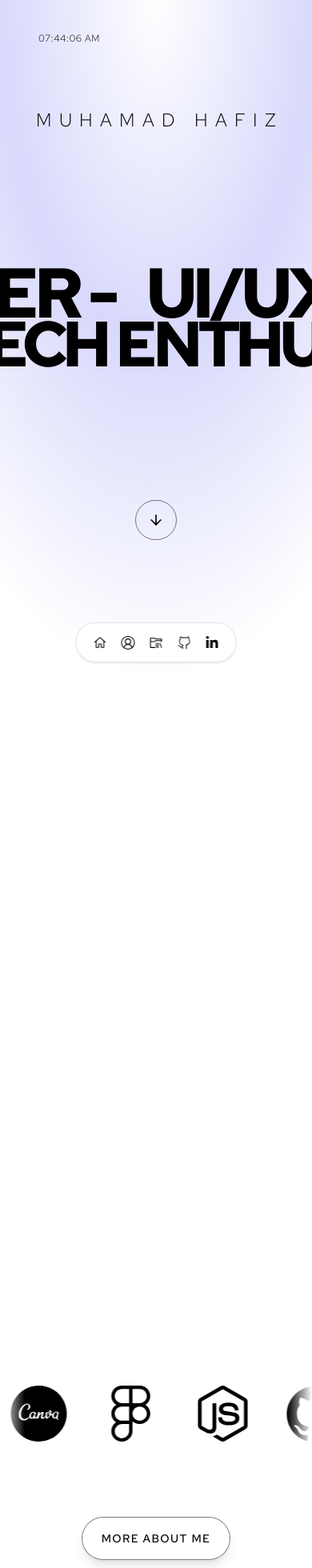
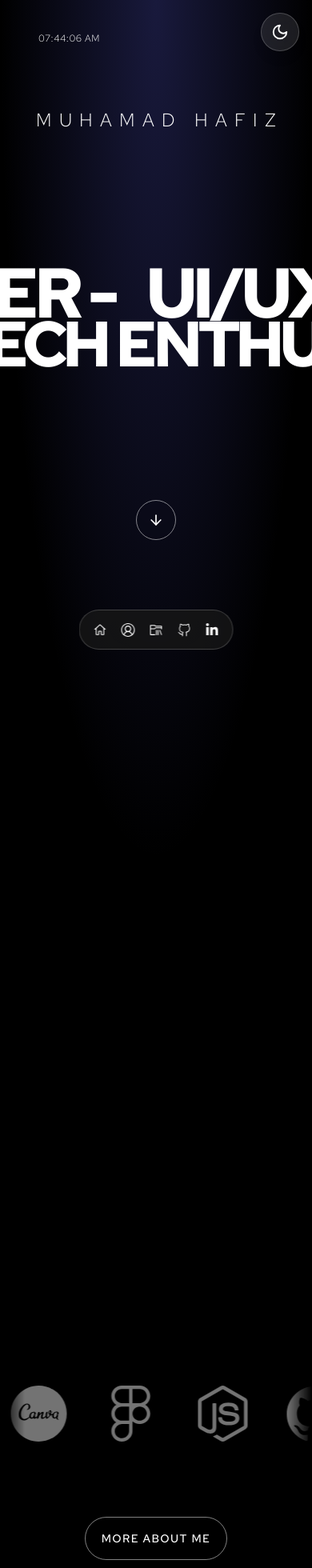
Before and after one commit to vyzz-xz/portfolio, a Next.js app: page / in a window 390 px wide. Shown: the top 1960 px of the page at 80% size. Built offline with nearby package versions, Linux system fonts and the light colour scheme.

Commit message:
Implement theme & Responsive Layout

```diff
--- a/app/components/CTAButton.tsx
+++ b/app/components/CTAButton.tsx
@@ -5,9 +5,10 @@ import { motion } from 'framer-motion';
 interface CTAButtonProps {
   text: string;
   onClick?: () => void;
+  isDarkMode?: boolean;
 }
 
-export default function CTAButton({ text, onClick }: CTAButtonProps) {
+export default function CTAButton({ text, onClick, isDarkMode = false }: CTAButtonProps) {
   return (
     <motion.button
       onClick={onClick}
@@ -15,7 +16,14 @@ export default function CTAButton({ text, onClick }: CTAButtonProps) {
       whileTap={{ scale: 0.95 }}
       transition={{ type: "spring", stiffness: 400, damping: 17 }}
 
-      className="relative overflow-hidden rounded-full bg-white px-6 py-4 text-black border border-black/50 shadow-lg group"
+      className={`
+        relative overflow-hidden rounded-full px-5 py-4 border shadow-lg group cursor-pointer bg-transparent backdrop-blur-sm
+        transition-colors duration-300 ease-out
+        ${isDarkMode
+          ? 'border-white/50 text-white'
+          : 'border-black/50 text-black'
+        }
+      `}
     >
       <div className="relative overflow-hidden">
 
--- a/app/components/Dock.tsx
+++ b/app/components/Dock.tsx
@@ -19,6 +19,7 @@ export type DockProps = {
   dockHeight?: number;
   magnification?: number;
   spring?: any;
+  isDarkMode?: boolean;
 };
 
 function DockItem({
@@ -29,7 +30,8 @@ function DockItem({
   spring,
   distance,
   magnification,
-  baseItemSize
+  baseItemSize,
+  isDarkMode
 }: any) {
   const ref = useRef<HTMLDivElement>(null);
   const isHovered = useMotionValue(0);
@@ -55,7 +57,11 @@ function DockItem({
       onBlur={() => isHovered.set(0)}
       onClick={onClick}
 
-      className={`relative inline-flex items-center justify-center rounded-full transition-colors duration-300 cursor-pointer text-black hover:text-black hover:bg-neutral-200/50 ${className}`}
+      className={`relative inline-flex items-center justify-center rounded-full transition-colors duration-300 cursor-pointer ${isDarkMode
+          ? 'text-white hover:text-white hover:bg-white/5'
+          : 'text-black hover:text-black hover:bg-black/5'
+        }
+        ${className}`}
       tabIndex={0}
       role="button"
     >
@@ -68,7 +74,7 @@ function DockItem({
   );
 }
 
-function DockLabel({ children, className = '', isHovered }: any) {
+function DockLabel({ children, className = '', isHovered, isDarkMode }: any) {
   const [isVisible, setIsVisible] = useState(false);
 
   useEffect(() => {
@@ -87,7 +93,12 @@ function DockLabel({ children, className = '', isHovered }: any) {
           animate={{ opacity: 1, y: -12, x: "-50%" }}
           exit={{ opacity: 0, y: 5, x: "-50%" }}
           transition={{ duration: 0.2 }}
-          className={`${className} hidden md:block absolute -top-6 left-1/2 w-fit whitespace-pre rounded-md border border-neutral-200 bg-black/90 px-2 py-0.5 text-[10px] font-reguler text-white shadow-sm backdrop-blur-sm z-50 pointer-events-none`}
+          className={`${className} absolute -top-5 left-1/2 w-fit whitespace-pre rounded-md border px-2 py-0.5 text-[10px] font-medium shadow-sm backdrop-blur-sm z-50 pointer-events-none
+            ${isDarkMode
+              ? 'bg-white border-black text-white'
+              : 'bg-black border-black text-white'
+            }
+          `}
         >
           {children}
         </motion.div>
@@ -100,7 +111,7 @@ function DockIcon({ children, className = '' }: any) {
   return <div className={`flex items-center justify-center w-full h-full ${className}`}>{children}</div>;
 }
 
-function DockDivider() {
+function DockDivider({ isDarkMode }: { isDarkMode?: boolean }) {
   return <div className="h-8 w-[1px] bg-neutral-300/50 mx-2 self-center" />;
 }
 
@@ -108,13 +119,14 @@ export default function Dock({
   items,
   className = '',
 
-  spring = { mass: 0.1, stiffness: 100, damping: 12 },
+  spring = { mass: 0.1, stiffness: 150, damping: 18 },
 
   magnification = 60,
   distance = 150,
-  panelHeight = 64,
+  panelHeight = 58,
   dockHeight = 150,
-  baseItemSize = 45
+  baseItemSize = 45,
+  isDarkMode = false
 }: DockProps) {
   const mouseX = useMotionValue(Infinity);
   const isHovered = useMotionValue(0);
@@ -134,7 +146,11 @@ export default function Dock({
           isHovered.set(0);
           mouseX.set(Infinity);
         }}
-        className={`${className} fixed bottom-4 md:bottom-8 left-1/2 transform -translate-x-1/2 flex items-center w-fit gap-0.1 rounded-full bg-white/90 border border-black/10 px-3 pb-2 pt-2 backdrop-blur-2xl shadow z-20 transition-all duration-300`}
+        className={`${className} fixed bottom-8 left-1/2 transform -translate-x-1/2 flex items-center w-fit gap-0.1 rounded-full px-2 py-1 backdrop-blur-2xl shadow-l z-50 transition-colors duration-500
+          ${isDarkMode
+            ? 'bg-neutral-900/80 border border-white/20'
+            : 'bg-white border border-black/20'
+          }`}
         style={{ height: panelHeight }}
         role="toolbar"
       >
@@ -152,6 +168,7 @@ export default function Dock({
               distance={distance}
               magnification={magnification}
               baseItemSize={baseItemSize}
+              isDarkMode={isDarkMode}
             >
               <DockIcon>{item.icon}</DockIcon>
               <DockLabel>{item.label}</DockLabel>
--- a/app/components/LogoLoop.tsx
+++ b/app/components/LogoLoop.tsx
@@ -35,6 +35,7 @@ export interface LogoLoopProps {
   ariaLabel?: string;
   className?: string;
   style?: React.CSSProperties;
+  isDarkMode?: boolean;
 }
 
 const ANIMATION_CONFIG = {
@@ -211,7 +212,8 @@ export const LogoLoop = React.memo<LogoLoopProps>(
     renderItem,
     ariaLabel = 'Partner logos',
     className,
-    style
+    style,
+    isDarkMode = false
   }) => {
     const containerRef = useRef<HTMLDivElement>(null);
     const trackRef = useRef<HTMLDivElement>(null);
@@ -331,8 +333,12 @@ export const LogoLoop = React.memo<LogoLoopProps>(
             className={cx(
               'inline-flex items-center',
               'motion-reduce:transition-none',
+              'transition-all duration-500 ease-in-out',
+              isDarkMode
+                ? 'text-neutral-500 group-hover/item:text-white'
+                : 'text-neutral-400 group-hover/item:text-black',
               scaleOnHover &&
-                'transition-transform duration-300 ease-[cubic-bezier(0.4,0,0.2,1)] group-hover/item:scale-125 group-hover/item:text-black'
+                'transform group-hover/item:scale-125'
             )}
             aria-hidden={!!(item as any).href && !(item as any).ariaLabel}
           >
@@ -346,7 +352,7 @@ export const LogoLoop = React.memo<LogoLoopProps>(
               '[image-rendering:-webkit-optimize-contrast]',
               'motion-reduce:transition-none',
               scaleOnHover &&
-                'transition-transform duration-300 ease-[cubic-bezier(0.4,0,0.2,1)] group-hover/item:scale-125 group-hover/item:text-black'
+                'transition-transform duration-500 ease-[cubic-bezier(0.4,0,0.2,1)] group-hover/item:scale-125'
             )}
             src={(item as any).src}
             srcSet={(item as any).srcSet}
@@ -370,7 +376,7 @@ export const LogoLoop = React.memo<LogoLoopProps>(
             className={cx(
               'inline-flex items-center no-underline rounded',
               'transition-opacity duration-200 ease-linear',
-              'hover:opacity-80',
+              'hover:opacity-100',
               'focus-visible:outline focus-visible:outline-current focus-visible:outline-offset-2'
             )}
             href={(item as any).href}
@@ -398,7 +404,7 @@ export const LogoLoop = React.memo<LogoLoopProps>(
           </li>
         );
       },
-      [isVertical, scaleOnHover, renderItem]
+      [isVertical, scaleOnHover, renderItem, isDarkMode]
     );
 
     const logoLists = useMemo(
--- a/app/components/ScrollButton.tsx
+++ b/app/components/ScrollButton.tsx
@@ -3,12 +3,15 @@
 import { motion } from 'framer-motion';
 import { LuArrowDown } from 'react-icons/lu';
 
-export default function ScrollButton() {
+interface ScrollButtonProps {
+  isDarkMode?: boolean;
+}
+
+export default function ScrollButton({ isDarkMode = false }: ScrollButtonProps) {
 
   const handleScroll = () => {
     const nextSection = document.getElementById('about');
     if (nextSection) {
-      // Scroll halus ke section tersebut
       nextSection.scrollIntoView({ behavior: 'smooth' });
     } else {
     window.scrollTo({
@@ -26,26 +29,45 @@ export default function ScrollButton() {
       whileHover="hover"
       layout
 
-      className="group flex items-center p-[1px] rounded-full cursor-pointer shadow-[0_0_20px_rgba(255,255,255,0.2)] hover:shadow-[0_0_30px_rgba(255,255,255,0.4)] border border-black/50"
-      style={{ minWidth: '50px', height: '50px' }}
-      transition={{ type: "spring", stiffness: 400, damping: 30 }}
+className={`
+  flex items-center p-3.5 rounded-full cursor-pointer border backdrop-blur-[2px]
+  transition-colors duration-500 ease-out
+  ${isDarkMode
+  ? 'border-white/50 text-white hover:border-white/50'
+  : 'border-black/50 text-black hover:border-black/50'
+  }
+`}
+  transition={{
+  type: "spring",
+  stiffness: 300,
+  damping: 30
+  }}
 >
+{/* ICON PANAH */}
 <motion.div
   layout
-        className="w-12 h-12 rounded-full flex items-center justify-center text-black"
+  className="flex items-center justify-center"
 >
   <LuArrowDown size={20} />
   </motion.div>
 
   <motion.div
-        layout
-        className="overflow-hidden"
+    className="overflow-hidden flex items-center"
     variants={{
-          initial: { width: 0, opacity: 0, marginLeft: 0 },
-          hover: { width: "auto", opacity: 1, marginLeft: -4, paddingRight: 25 }
+    initial: {
+    width: 0,
+    opacity: 0,
+    paddingLeft: 0
+  },
+    hover: {
+    width: "auto",
+    opacity: 1,
+    paddingLeft: 10
+  }
 }}
+    transition={{ duration: 0.3, ease: "easeOut" }}
   >
-        <span className="whitespace-nowrap font-medium text-base tracking-widest text-black font-redhat">
+    <span className="whitespace-nowrap font-medium text-xs tracking-[0.2em] uppercase font-redhat">
     Scroll
   </span>
   </motion.div>
--- a/app/components/ThemeToggle.tsx
+++ b/app/components/ThemeToggle.tsx
@@ -23,17 +23,12 @@ export default function ThemeToggle({ isDarkMode, toggleTheme }: ThemeToggleProp
       `}
       aria-label="Toggle Theme"
     >
-      {/* AnimatePresence memungkinkan animasi pada komponen yang di-unmount (hilang) */}
       <AnimatePresence mode="wait" initial={false}>
         <motion.div
           key={isDarkMode ? 'dark' : 'light'}
-          // Animasi Masuk: Dari atas, transparan, miring -90 derajat
           initial={{ y: -20, opacity: 0, rotate: -90 }}
-          // Animasi Diam: Di tengah, terlihat jelas, tegak lurus
           animate={{ y: 0, opacity: 1, rotate: 0 }}
-          // Animasi Keluar: Ke bawah, menghilang, miring 90 derajat
           exit={{ y: 20, opacity: 0, rotate: 90 }}
-          // Durasi animasi icon
           transition={{ duration: 0.2, ease: "easeInOut" }}
         >
           {isDarkMode ? (
--- a/app/page.tsx
+++ b/app/page.tsx
@@ -9,13 +9,11 @@ import Clock from "./components/Clock";
 import ScrollButton from "./components/ScrollButton";
 import ScrollReveal from "./components/ScrollReveal";
 import LogoLoop from './components/LogoLoop';
+import ThemeToggle from "./components/ThemeToggle";
 import CTAButton from "./components/CTAButton";
 
 import {
-  VscHome,
-  VscAccount,
-  VscFolderLibrary,
-  VscGithubAlt,
+  VscHome,VscAccount,VscFolderLibrary,VscGithubAlt,
 } from "react-icons/vsc";
 
 import { FaLinkedinIn } from "react-icons/fa6";
@@ -27,6 +25,8 @@ import {
 
 export default function Home() {
 
+const [isDarkMode, setIsDarkMode] = useState(true);
+
   const [isMobile, setIsMobile] = useState(false);
   useEffect(() => {
     const handleResize = () => {
@@ -34,12 +34,50 @@ export default function Home() {
     };
 
     handleResize();
-
     window.addEventListener('resize', handleResize);
     return () => window.removeEventListener('resize', handleResize);
   }, []);
+
+ {/* TOOGLE THEME */}
+const toggleTheme = (e: React.MouseEvent<HTMLButtonElement>) => {
+    if (!document.startViewTransition) {
+      setIsDarkMode(!isDarkMode);
+      return;
+    }
+
+    const target = e.currentTarget;
+    const rect = target.getBoundingClientRect();
+
+    const x = rect.left + rect.width / 2;
+    const y = rect.top + rect.height / 2;
+
+    const endRadius = Math.hypot(
+      Math.max(x, window.innerWidth - x),
+      Math.max(y, window.innerHeight - y)
+    );
+
+    const transition = document.startViewTransition(() => {
+      setIsDarkMode(!isDarkMode);
+    });
+
+    transition.ready.then(() => {
+      document.documentElement.animate(
+        {
+          clipPath: [
+            `circle(0px at ${x}px ${y}px)`,
+            `circle(${endRadius}px at ${x}px ${y}px)`,
+          ],
+        },
+        {
+          duration: 800,
+          easing: "ease-in-out",
+          pseudoElement: "::view-transition-new(root)",
+        }
+      );
+    });
+  };
+
   const iconSize = isMobile ? 30 : 50;
-
   const techLogos = [
     { node: <SiReact size={70} />, title: "React", href: "https://react.dev" },
     { node: <SiNextdotjs size={70} />, title: "Next.js", href: "https://nextjs.org" },
@@ -52,7 +90,6 @@ export default function Home() {
   ];
 
   const dockIconSize = isMobile ? 18 : 22;
-
   const items = [
     {icon: <VscHome size={17} />,
       label: 'Home',
@@ -72,17 +109,28 @@ export default function Home() {
   ];
 
   return (
-    <main className="min-h-[100dvh] w-full relative bg-white text-black selection:bg-black selection:text-white overflow-x-hidden">
+    <main className={`min-h-[100dvh] w-full relative overflow-x-hidden transition-colors duration-0
+      ${isDarkMode ? 'bg-black text-white selection:bg-white selection:text-black' : 'bg-white text-black selection:bg-black selection:text-white'}`}>
 
-    <div className="fixed top-6 left-6 md:top-6 md:left-6 z-50"><Clock /></div>
+    {/* GRADIENT-BG */}
+    <div className="absolute inset-0 z-0 pointer-events-none">
+      {isDarkMode ?(
+        <div className="absolute inset-0 bg-black bg-[radial-gradient(100%_100%_at_50%_0%,rgba(99,102,241,0)_0,rgba(99,102,241,0.25)_0%,rgba(99,102,241,0)_50%)]" />
+      ):(
+        <div className="absolute inset-0 bg-white bg-[radial-gradient(100%_100%_at_50%_0%,rgba(99,102,241,0)_0,rgba(99,102,241,0.25)_0%,rgba(99,102,241,0)_50%)]" />
+      )}
+    </div>
+
+    <div className="fixed top-6 left-6 md:top-6 md:left-6 z-50 transition-colors duration-300 ${isDarkMode ? 'text-white' : 'text-black'}`"><Clock />
+    </div>
+
+    {/* TOGGLE TEMA (Posisi Kanan Atas) */}
+      <div className="fixed top-4 right-4 md:top-6 md:right-6 z-50">
+        <ThemeToggle isDarkMode={isDarkMode} toggleTheme={toggleTheme} />
+      </div>
 
     {/* HERO SECTION */}
     <section id="hero" className="relative w-full h-[100dvh] flex flex-col justify-center items-center z-10 overflow-hidden">
-
-    {/* GRADIENT-BG */}
-    <div className="absolute inset-0 z-0 pointer-events-none">
-      {(<div className="absolute inset-0 bg-white bg-[radial-gradient(100%_100%_at_50%_0%,rgba(99,102,241,0)_0,rgba(99,102,241,0.25)_50%,rgba(99,102,241,0)_100%)]" />)}
-    </div>
 
     <div className="w-full flex flex-col justify-center items-center z-0 px-4">
 
@@ -96,19 +144,19 @@ export default function Home() {
         width={true}
         weight={true}
         italic={true}
-        textColor={"#000000"}
+        textColor={isDarkMode ? "#FFFFFF" : "#000000"}
         minFontSize={10}
         />
       </div>
     </div>
   </div>
 
-    <div className="w-full relative z-10 transform scale-110 md:scale-100 -mt-12 md:-mt-16">
+    <div className="w-full relative z-10 transform scale-110 md:scale-100 -mt-12 md:-mt-5">
       <ScrollVelocity
         texts={['UI/UX DESIGNER - TECH ENTHUSIAST - FRONTEND DEVELOPER -']}
         velocity={150}
         numCopies={100}
-        className="font-redhat text-[5rem] md:text-[8rem] font-black tracking-[-0.08em] leading-[0.8] text-black whitespace-nowrap"
+        className="font-redhat text-[5rem] md:text-[8rem] font-black tracking-[-0.08em] leading-[0.8] whitespace-nowrap transition-colors duration-300 ${isDarkMode ? 'text-black' : 'text-white'}"
       />
     </div>
     <div className="w-full -mt-0 md:-mt-0">
@@ -116,12 +164,12 @@ export default function Home() {
         texts={['TECH ENTHUSIAST - FRONTEND DEVELOPER - UI/UX DESIGNER -']}
         velocity={-150}
         numCopies={100}
-        className="font-redhat text-[5rem] md:text-[8rem] font-black tracking-[-0.08em] leading-[0.8] text-black whitespace-nowrap"
+        className="font-redhat text-[5rem] md:text-[8rem] font-black tracking-[-0.08em] leading-[0.8] whitespace-nowrap ${isDarkMode ? 'text-black' : 'text-white'}"
       />
     </div>
 
       <div className="absolute bottom-[20%] md:bottom-[20%] left-0 right-0 flex justify-center z-20 pointer-events-auto">
-        <ScrollButton />
+      <ScrollButton isDarkMode={isDarkMode} />
       </div>
   </section>
 
@@ -156,8 +204,9 @@ export default function Home() {
             hoverSpeed={50}
             scaleOnHover={true}
             fadeOut={true}
-            fadeOutColor="#ffffff"
+            fadeOutColor={isDarkMode ? "#000000" : "#ffffff"}
             ariaLabel="Technology partners"
+            isDarkMode={isDarkMode}
           />
         </div>
 
@@ -165,6 +214,7 @@ export default function Home() {
           <CTAButton
             text="More About Me"
             onClick={() => window.location.href = 'mailto:email@example.com'}
+            isDarkMode={isDarkMode}
           />
         </div>
 
@@ -173,8 +223,9 @@ export default function Home() {
 
       <Dock items={items}
         baseItemSize={isMobile ? 35 : 45}
-        panelHeight={isMobile ? 50 : 64}
-        magnification={isMobile ? 50 : 60}
+        panelHeight={isMobile ? 50 : 60}
+        magnification={isMobile ? 45 : 55}
+        isDarkMode={isDarkMode}
       />
 
     </main>
```
Also changed, not shown: app/globals.css (+10 -0 lines). Lines whose indentation alone changed are shown as unchanged.
